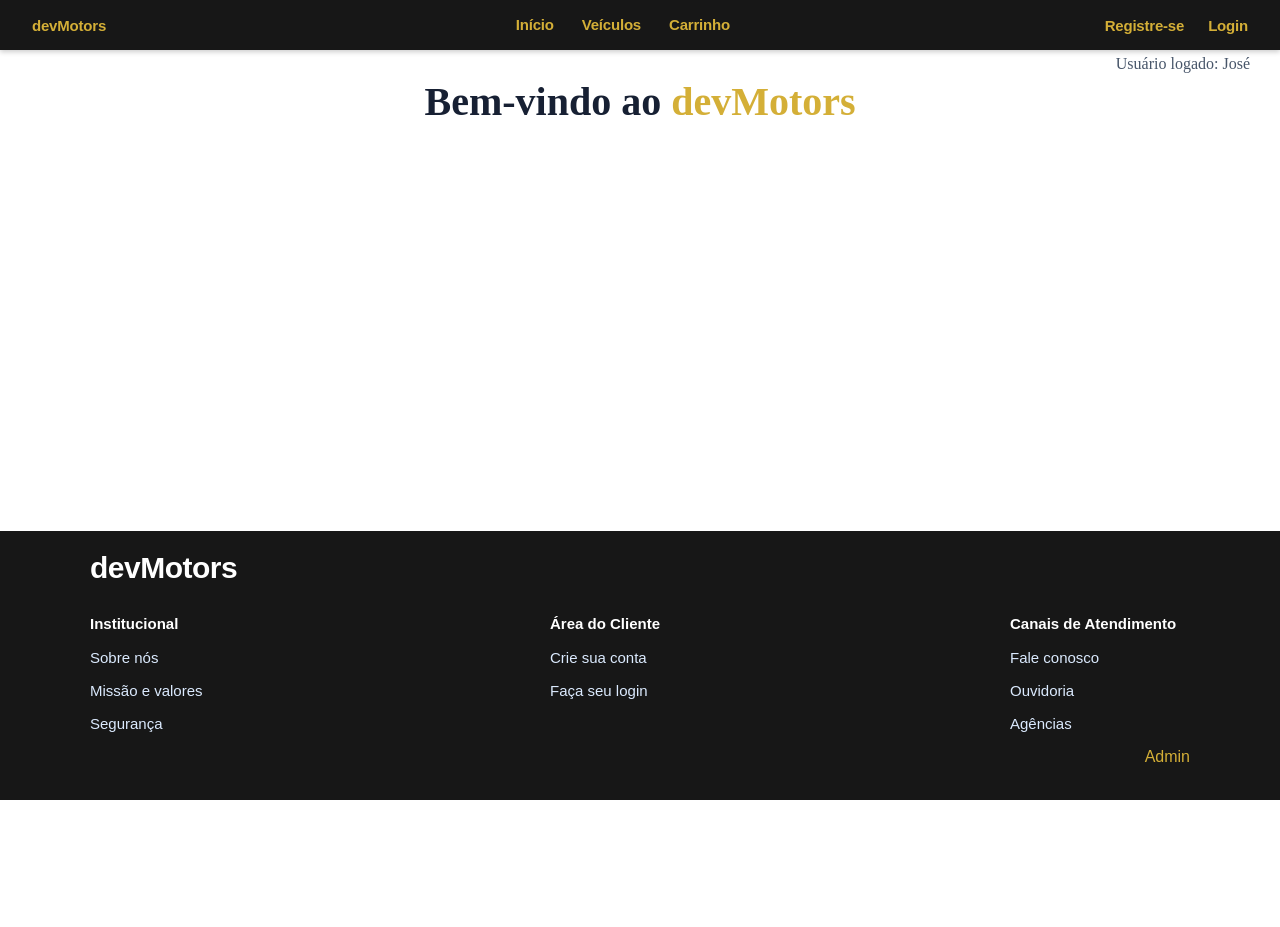
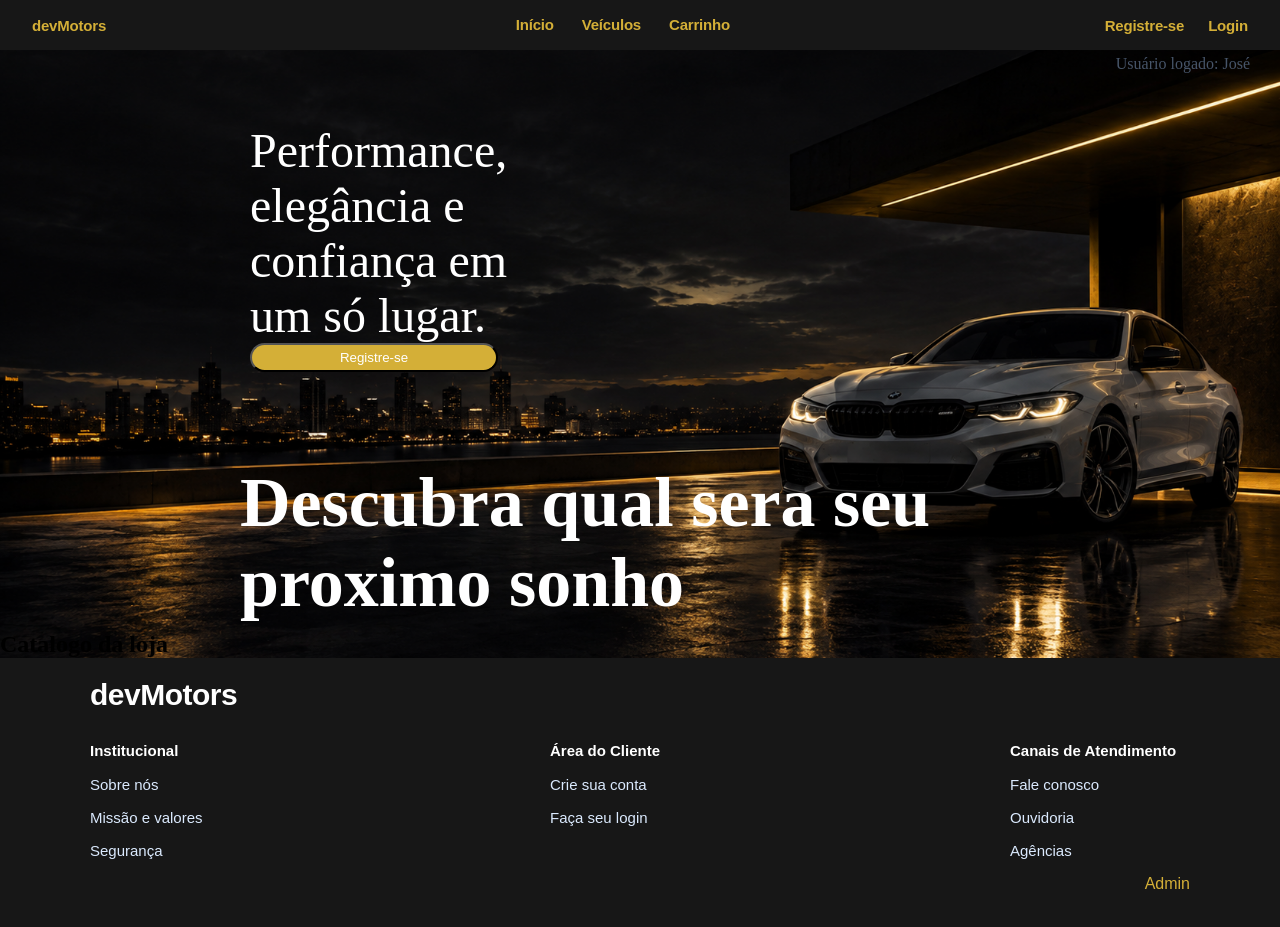
Before and after one commit to oclaudiodev/carSales, an Angular app: page / in a window 1280 px wide. Before the commit the page ends 800 px from the top, so only its background shows below. Built offline with nearby package versions, Linux system fonts and the light colour scheme.

Commit message:
Html gerado com sucesso

```diff
--- a/src/app/app.css
+++ b/src/app/app.css
@@ -4,6 +4,16 @@ h1 {
     color: #172033;
     font-size: 40px;
     text-align: center;
+}
+
+.conteudo{
+    flex: 1;
+    width: 100%;
+    background-image: url(../../public/images/ChatGPT\ Image\ 25\ de\ set.\ de\ 2026\,\ 16_23_10.png);
+    background-size:cover;
+    background-position: center;
+    background-repeat: no-repeat;
+    background-attachment: fixed;
 }
 
 .usuario-logado {
--- a/src/app/app.html
+++ b/src/app/app.html
@@ -1,4 +1,7 @@
 <app-menu></app-menu>
-<p class="usuario-logado">Usuário logado: {{ nome }}</p>
-<h1>Bem-vindo ao <span>{{titulo}}</span></h1>
+
+<main class="conteudo">
+    <p class="usuario-logado">Usuário logado: {{ nome }}</p>
+    <router-outlet></router-outlet>
+</main>
 <app-footer></app-footer>
--- a/src/app/app.routes.ts
+++ b/src/app/app.routes.ts
@@ -1,3 +1,8 @@
 import { Routes } from '@angular/router';
+import { LadingPage } from './pages/lading-page/lading-page';
 
-export const routes: Routes = [];
+export const routes: Routes = [
+    {
+    path: '', component: LadingPage
+    }
+];
--- a/src/app/pages/lading-page/lading-page.css
+++ b/src/app/pages/lading-page/lading-page.css
@@ -0,0 +1,36 @@
+*{
+    padding: 0px;
+    margin: 0px;
+    box-sizing: border-box;
+}
+
+p{
+    color: #ffffff;
+    font-size: 48px;
+}
+
+button{
+    color: #ffffff;
+    background-color: #D4AF37;
+    width: 248px;
+    height: 29px;
+    border-radius: 15px;
+}
+
+button:hover{
+    background-color: #F1D77A;
+}
+
+#caixaRegistro{
+    width: 312px;
+    height: 290px;
+    margin: 50px 250px;
+}
+
+h1{
+    color: #ffffff;
+    font-size: 70px;
+    width: 800px;
+    height: 168px;
+    margin: 0 auto;
+}
--- a/src/app/pages/lading-page/lading-page.html
+++ b/src/app/pages/lading-page/lading-page.html
@@ -1 +1,11 @@
-<p>lading-page works!</p>
+<main>
+    <section id="caixaRegistro">
+        <p>Performance, elegância e confiança em um só lugar.</p>
+        <button>Registre-se</button>
+    </section>
+
+    <section>
+        <h1>Descubra qual sera seu proximo sonho</h1>
+        <h2>Catalogo da loja</h2>
+    </section>
+</main>
```
Also changed, not shown: public/images/ChatGPT Image 25 de set. de 2026, 16_23_10.png (added).
